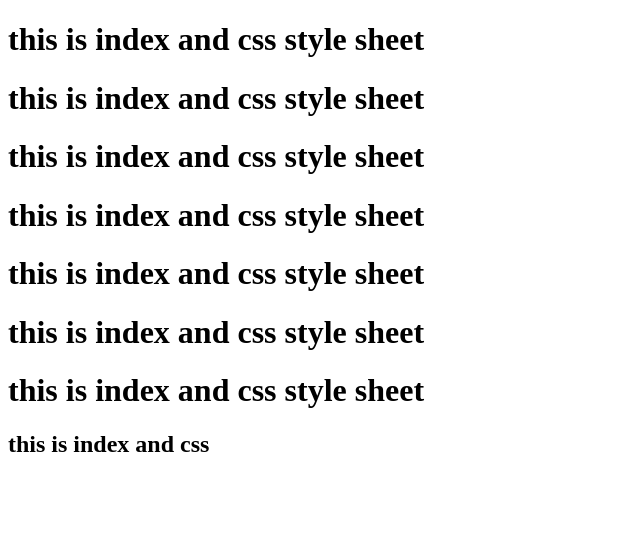
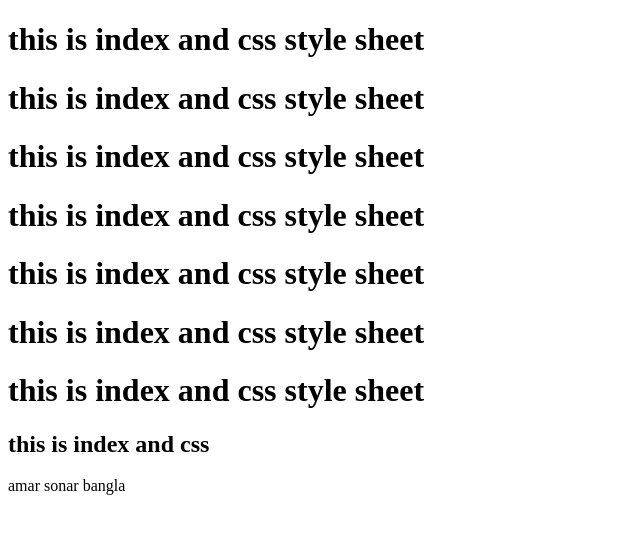
Before and after one commit to jalilmn/projects-1, a plain HTML site: page index.html in a window 1280 px wide. Shown: the whole page, without its empty margins (0-640 px from the left). Drawn offline with Linux system fonts and the light colour scheme.

Commit message:
add commit

```diff
--- a/index.html
+++ b/index.html
@@ -15,5 +15,6 @@
     <h1>this is index and css style sheet</h1>
     <h1>this is index and css style sheet</h1>
     <h2>this is index and css</h2>
+    <p>amar sonar bangla</p>
 </body>
 </html>
```
